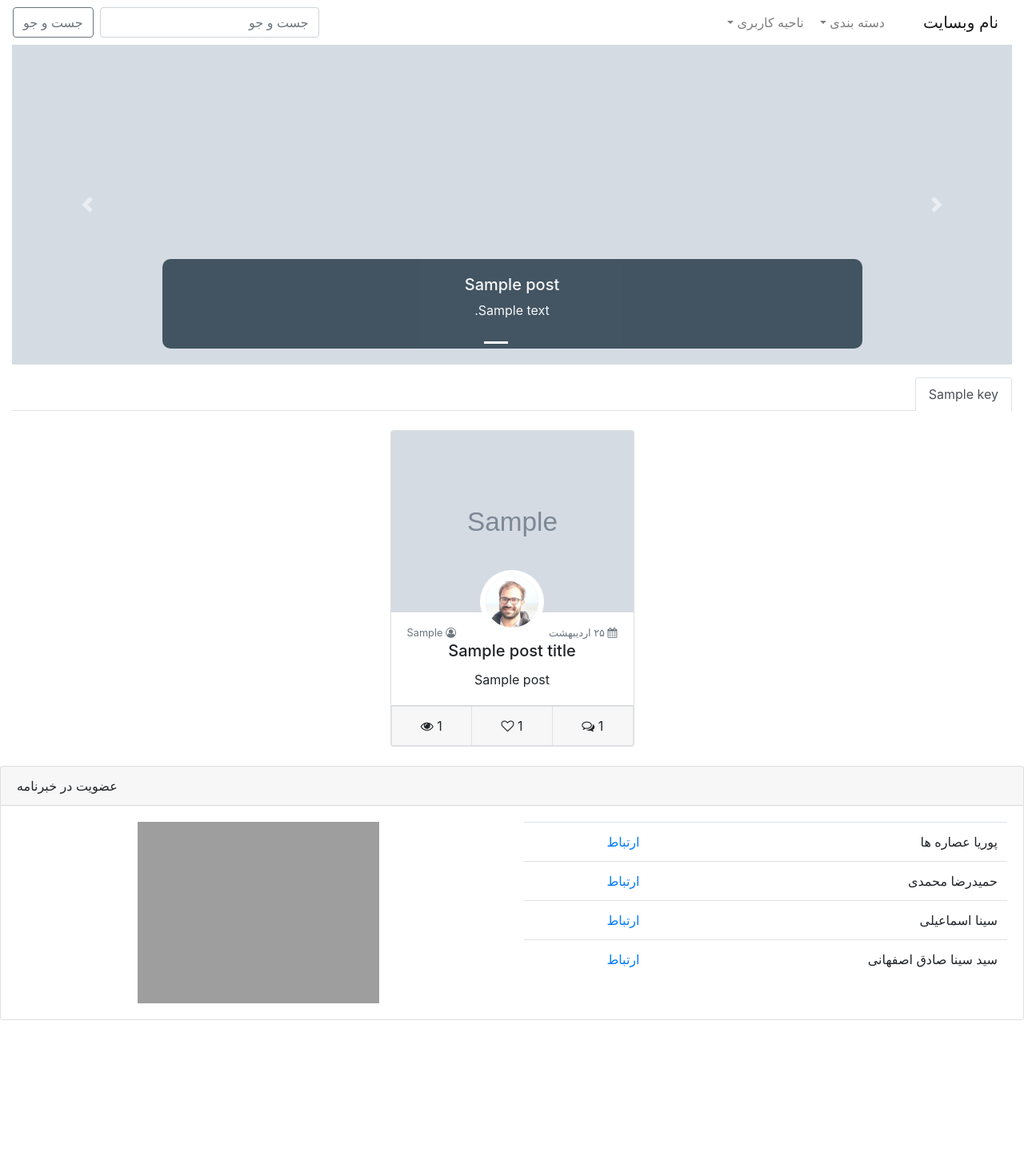
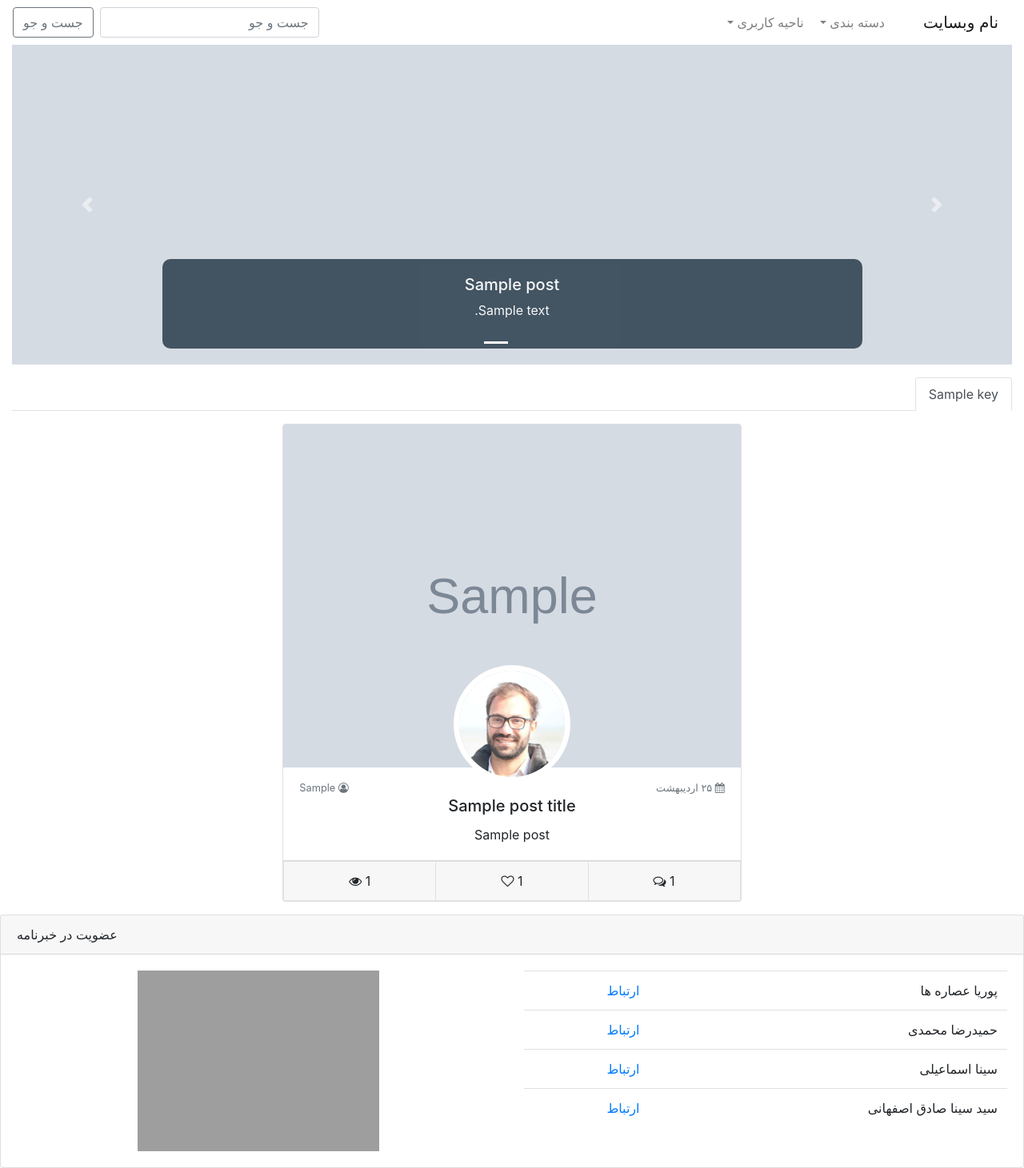
Before and after one commit to sadeghesfahani/flask-project, a Flask app: template blog/templates/blog/index.html in a window 1280 px wide. Shown: the whole page at 80% size. Before the commit the page ends 1276 px from the top, so only its background shows below. Run offline with Flask 2, Linux system fonts and the light colour scheme; the template is opened without the code that fills it: most values are stand-ins (such as "Sample title", 1, 10 or a date in 2020); grey boxes marked "Sample" are stand-in pictures; some libraries are stand-ins or nearby versions; grey boxes are pictures that could not be loaded.

Commit message:
Back-end: index functionality fixed

```diff
--- a/blog/db.py
+++ b/blog/db.py
@@ -30,7 +30,7 @@ class User(Document):
     telegram = StringField(max_length=50)
     followings = ListField(StringField(max_length=50))
     followers = ListField(StringField(max_length=50))
-
+    avatar = StringField(max_length=150)
 
 def create_user(username, password, first_name, last_name, email, address=None, instagram=None, telegram=None):
     try:
--- a/blog/templates/blog/index.html
+++ b/blog/templates/blog/index.html
@@ -91,7 +91,7 @@
                 <div class="col-12 text-center">
                     {% for post in posts.index[key] %}
 
-                    <div class="card m-4 w-25 d-inline-block">
+                    <div class="card m-3 d-inline-block" style="width: 47%" id="{{ post.id }}">
                         <img class="card-img-top "
                              src="{{ post.main_image }}"
                              alt="Card image cap">
```
